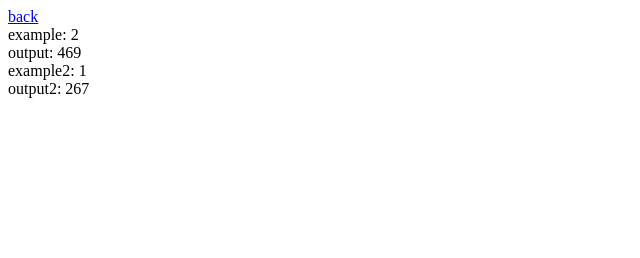
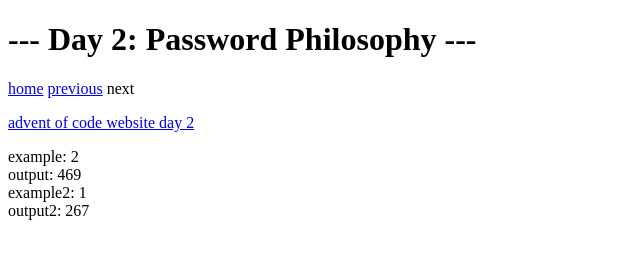
Before and after one commit to BramOtte/adventofcode2020, a plain HTML site: page 2/index.html in a window 1280 px wide. Shown: the whole page, without its empty margins (0-640 px from the left). Drawn offline with Linux system fonts and the light colour scheme.

Commit message:
update navigation

```diff
--- a/2/index.html
+++ b/2/index.html
@@ -3,11 +3,23 @@
 <head>
     <meta charset="UTF-8">
     <meta name="viewport" content="width=device-width, initial-scale=1.0">
-    <title>Document</title>
+    <title>Bram, AoC 2020 d2</title>
     <script src="../util.js"></script>
     <script src="main.js"></script>
 </head>
 <body>
-    <a href="../">back</a>
+    <h1>--- Day 2: Password Philosophy ---</h1>
+    <nav>
+        <p>
+            <a href="../">home</a>
+            <a href="../1">previous</a>
+            <span href="">next</span>
+        </p>
+        <p>
+            <a href="https://adventofcode.com/2020/day/2">advent of code website day 2</a>
+        </p>
+    </nav>
+    <div id=HTMLLoggers></div>
+
 </body>
 </html>
--- a/util.js
+++ b/util.js
@@ -1,6 +1,6 @@
 const loggerDiv = document.createElement("div");
 let loggerDivText = "";
-addEventListener("load", ()=>document.body.appendChild(loggerDiv));
+addEventListener("load", ()=>HTMLLoggers.appendChild(loggerDiv));
 // writeToHTML(...strings)
 function HTMLWriteLn(...strings){
     HTMLWrite(...strings, "\n");
```
Also changed, not shown: 1/index.html (+14 -2 lines), index.html (+4 -2 lines).
